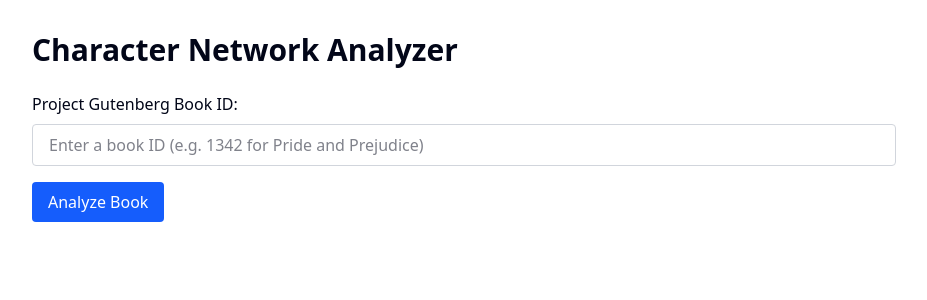
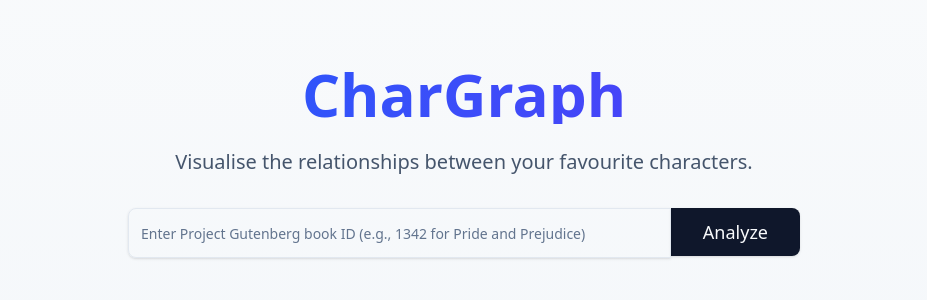
Before and after one commit to abuabdillahi/character-network, a Next.js app: page / in a window 1280 px wide. Shown: the top 300 px of the page, without its empty margins (176-1103 px from the left). Built offline with nearby package versions, Linux system fonts and the light colour scheme.

Commit message:
feat: implement new design

```diff
--- a/app/globals.css
+++ b/app/globals.css
@@ -116,6 +116,7 @@
   * {
     @apply border-border outline-ring/50;
   }
+
   body {
     @apply bg-background text-foreground;
   }
--- a/app/page.tsx
+++ b/app/page.tsx
@@ -1,7 +1,10 @@
 'use client';
 
-import { useState } from 'react';
+import { useState, useRef, useEffect } from 'react';
 import NetworkGraph, { Link, Node } from '@/components/network-graph';
+import { Button } from '@/components/ui/button';
+import { Input } from '@/components/ui/input';
+import { Card, CardContent, CardDescription, CardHeader, CardTitle } from '@/components/ui/card';
 
 // Function to transform character interaction data into network graph format
 function transformCharacterData(data: Record<string, Record<string, { interactions: number }>>) {
@@ -50,6 +53,15 @@ export default function Home() {
   const [characterData, setCharacterData] = useState(null);
   const [graphData, setGraphData] = useState<{ nodes: Node[], links: Link[] }>({ nodes: [], links: [] });
   const [progress, setProgress] = useState<{ step: string; percentage: number } | null>(null);
+  const graphSectionRef = useRef<HTMLDivElement>(null);
+  const inputRef = useRef<HTMLInputElement>(null);
+
+  useEffect(() => {
+    // Auto-scroll to graph section when loading or when data is loaded
+    if ((loading || characterData) && graphSectionRef.current) {
+      graphSectionRef.current.scrollIntoView({ behavior: 'smooth', block: 'start' });
+    }
+  }, [loading, characterData]);
 
   const handleSubmit = async (e: React.FormEvent) => {
     e.preventDefault();
@@ -101,47 +113,89 @@ export default function Home() {
   };
 
   return (
-    <div className="container mx-auto px-4 py-8 max-w-4xl">
-      <h1 className="text-3xl font-bold mb-6">Character Network Analyzer</h1>
-
-      <form onSubmit={handleSubmit} className="mb-8">
-        <div className="flex flex-col gap-2 mb-4">
-          <label htmlFor="bookId" className="font-medium">
-            Project Gutenberg Book ID:
-          </label>
-          <input
+    <div className="min-h-screen bg-gradient-to-b from-slate-50 to-slate-100 dark:from-slate-900 dark:to-slate-800">
+      {/* Hero Section */}
+      <div className="container mx-auto px-4 py-12 md:py-16">
+        <div className="text-center max-w-3xl mx-auto mb-16">
+          <h1 className="text-4xl md:text-6xl font-bold mb-6 bg-clip-text text-transparent bg-gradient-to-r from-blue-600 to-indigo-600">
+            CharGraph
+          </h1>
+          <p className="text-xl text-slate-600 dark:text-slate-300 mb-8">
+            Visualise the relationships between your favourite characters.
+          </p>
+          <div className="flex flex-col items-center justify-center space-y-4 w-full max-w-2xl mx-auto">
+            <form onSubmit={handleSubmit} className="w-full">
+              <div className="relative">
+                <div className="flex">
+                  <div className="relative flex-grow">
+                    <Input
+                      ref={inputRef}
                       id="bookId"
                       type="text"
                       value={bookId}
                       onChange={(e) => setBookId(e.target.value)}
-            placeholder="Enter a book ID (e.g. 1342 for Pride and Prejudice)"
-            className="border border-gray-300 rounded px-4 py-2"
+                      placeholder="Enter Project Gutenberg book ID (e.g., 1342 for Pride and Prejudice)"
                       disabled={loading}
+                      className="w-full pr-3 rounded-r-none text-lg py-6"
+                      autoComplete="off"
                     />
                   </div>
-
-        <button
+                  <Button
                     type="submit"
                     disabled={loading}
-          className="bg-blue-600 text-white font-medium py-2 px-4 rounded disabled:bg-blue-400"
+                    className="rounded-l-none border-l-0 text-lg py-6 px-8"
                   >
-          {loading ? 'Analyzing...' : 'Analyze Book'}
-        </button>
+                    {loading ? 'Analyzing...' : 'Analyze'}
+                  </Button>
+                </div>
+              </div>
             </form>
 
             {error && (
-        <div className="p-4 mb-6 bg-red-100 border border-red-400 text-red-700 rounded">
-          {error}
+              <div className="w-full p-4 bg-red-50 dark:bg-red-950 border border-red-200 dark:border-red-800 text-red-700 dark:text-red-300 rounded-lg">
+                <p className="font-medium">{error}</p>
               </div>
             )}
 
             {progress && (
-        <div className="p-4 mb-6 bg-blue-100 border border-blue-400 text-blue-700 rounded">
-          <div className="flex justify-between mb-2">
-            <span>{progress.step}</span>
+              <div className="w-full p-4 bg-white dark:bg-slate-800 rounded-lg shadow-md">
+                <div className="space-y-3">
+                  <div className="flex justify-between mb-1">
+                    <span className="font-medium">{progress.step}</span>
                     <span>{progress.percentage}%</span>
                   </div>
-          <div className="w-full bg-gray-200 rounded-full h-2.5">
+                  <div className="w-full bg-slate-200 dark:bg-slate-700 rounded-full h-2.5">
+                    <div
+                      className="bg-blue-600 h-2.5 rounded-full transition-all duration-300"
+                      style={{ width: `${progress.percentage}%` }}
+                    />
+                  </div>
+                </div>
+              </div>
+            )}
+          </div>
+        </div>
+      </div>
+
+      {/* Results Section */}
+      <div ref={graphSectionRef} className="container mx-auto px-4 pb-16">
+        {loading && !characterData && (
+          <Card className="shadow-xl mb-8">
+            <CardHeader>
+              <CardTitle>Character Network Graph</CardTitle>
+              <CardDescription>
+                Analyzing book and generating visualization...
+              </CardDescription>
+            </CardHeader>
+            <CardContent className="flex justify-center items-center h-[60vh] md:h-[600px]">
+              <div className="flex flex-col items-center">
+                <div className="w-16 h-16 border-4 border-blue-600 border-t-transparent rounded-full animate-spin mb-4"></div>
+                <p className="text-lg font-medium text-slate-700 dark:text-slate-300">
+                  {progress?.step || 'Analyzing...'}
+                </p>
+                {progress && (
+                  <div className="w-64 mt-4">
+                    <div className="w-full bg-slate-200 dark:bg-slate-700 rounded-full h-2.5 mt-2">
                       <div
                         className="bg-blue-600 h-2.5 rounded-full transition-all duration-300"
                         style={{ width: `${progress.percentage}%` }}
@@ -149,11 +203,22 @@ export default function Home() {
                     </div>
                   </div>
                 )}
+              </div>
+            </CardContent>
+          </Card>
+        )}
 
         {characterData && (
-        <div className="mt-12">
-          <h2 className="text-2xl font-bold mb-4">Character Network Graph</h2>
-          <div className="bg-white p-4 rounded-lg shadow h-[50vh] md:h-[500px]">
+          <>
+            <Card className="shadow-xl mb-8">
+              <CardHeader>
+                <CardTitle>Character Network Graph</CardTitle>
+                <CardDescription>
+                  Interactive visualization of character relationships
+                </CardDescription>
+              </CardHeader>
+              <CardContent>
+                <div className="bg-white dark:bg-slate-900 rounded-lg h-[60vh] md:h-[600px]">
                   <NetworkGraph
                     nodes={graphData.nodes}
                     links={graphData.links}
@@ -166,17 +231,25 @@ export default function Home() {
                     onNodeClick={(node) => console.log('Clicked node:', node)}
                   />
                 </div>
+              </CardContent>
+            </Card>
+
+            <Card>
+              <CardHeader>
+                <CardTitle>Character Interactions</CardTitle>
+                <CardDescription>
+                  Detailed data of all character interactions
+                </CardDescription>
+              </CardHeader>
+              <CardContent>
+                <div className="bg-slate-50 dark:bg-slate-900 p-4 rounded-md overflow-auto max-h-[400px] text-sm font-mono">
+                  <pre>{JSON.stringify(characterData, null, 2)}</pre>
                 </div>
+              </CardContent>
+            </Card>
+          </>
         )}
-
-      {characterData && (
-        <div className="mt-6">
-          <h2 className="text-2xl font-bold mb-4">Character Interactions</h2>
-          <pre className="bg-gray-100 p-4 rounded overflow-auto max-h-[500px] text-black">
-            {JSON.stringify(characterData, null, 2)}
-          </pre>
       </div>
-      )}
     </div>
   );
 }
--- /dev/null
+++ b/components/input-with-button.tsx
@@ -0,0 +1,11 @@
+import { Button } from "@/components/ui/button"
+import { Input } from "@/components/ui/input"
+
+export function InputWithButton() {
+  return (
+    <div className="flex w-full max-w-sm items-center space-x-2">
+      <Input type="email" placeholder="Email" />
+      <Button type="submit">Subscribe</Button>
+    </div>
+  )
+}
--- /dev/null
+++ b/components/ui/input.tsx
@@ -0,0 +1,22 @@
+import * as React from "react"
+
+import { cn } from "@/lib/utils"
+
+const Input = React.forwardRef<HTMLInputElement, React.ComponentProps<"input">>(
+  ({ className, type, ...props }, ref) => {
+    return (
+      <input
+        type={type}
+        className={cn(
+          "flex h-9 w-full rounded-md border border-input bg-transparent px-3 py-1 text-base shadow-sm transition-colors file:border-0 file:bg-transparent file:text-sm file:font-medium file:text-foreground placeholder:text-muted-foreground focus-visible:outline-none focus-visible:ring-1 focus-visible:ring-ring disabled:cursor-not-allowed disabled:opacity-50 md:text-sm",
+          className
+        )}
+        ref={ref}
+        {...props}
+      />
+    )
+  }
+)
+Input.displayName = "Input"
+
+export { Input }
```
Lines whose indentation alone changed are shown as unchanged.
